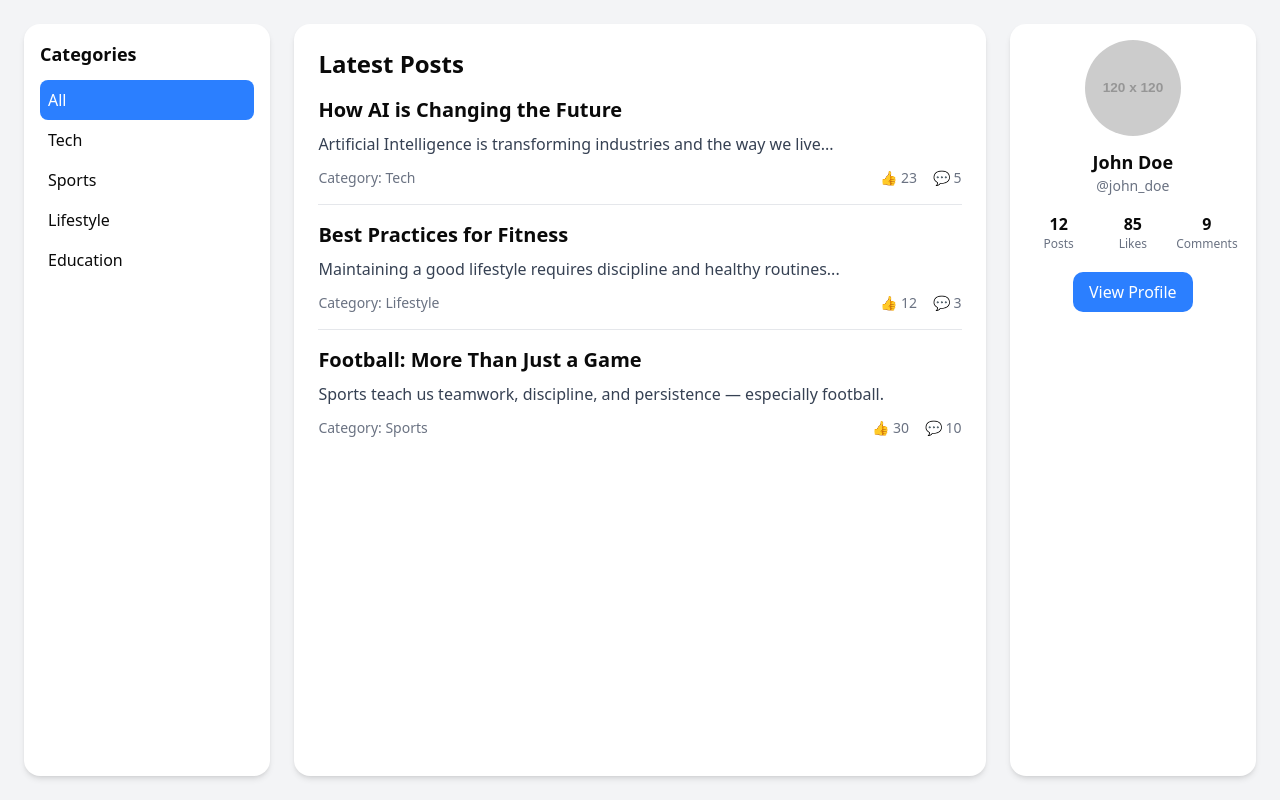
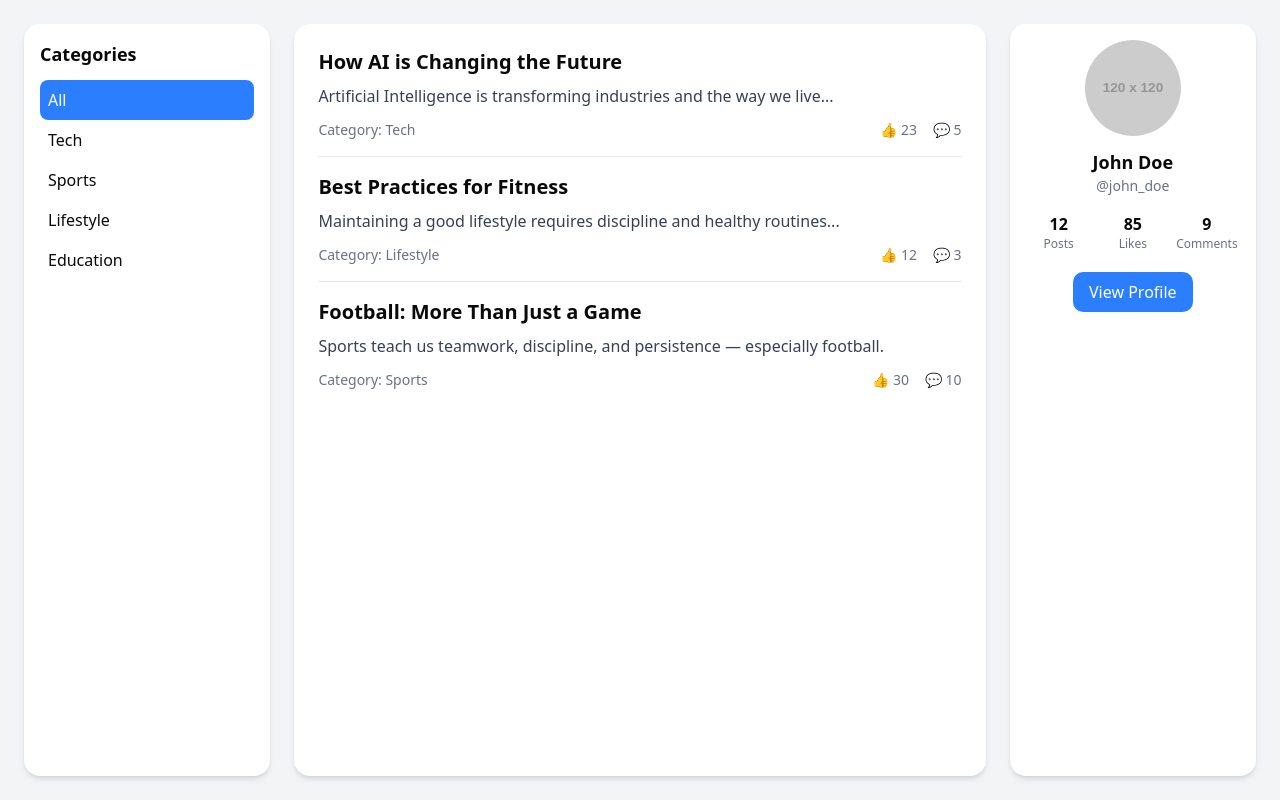
Before and after one commit to Semicolon-Product/maar-frontend, a React (Vite) app: page /blog in a window 1280 px wide. Built offline with nearby package versions, Linux system fonts and the light colour scheme.

Commit message:
fix: enhance Blog component styling for dark mode support and add sitemap.xml

```diff
--- a/src/components/Blog.tsx
+++ b/src/components/Blog.tsx
@@ -42,9 +42,9 @@ const Blog = () => {
       : blogs.filter((b) => b.category === selectedCategory);
 
   return (
-    <div className="flex w-full min-h-screen bg-gray-100 p-6 gap-6">
+    <div className="flex w-full min-h-screen bg-gray-100 dark:bg-gray-800 p-6 gap-6">
       {/* Left Sidebar - Categories */}
-      <aside className="w-1/5 bg-white p-4 rounded-2xl shadow-md">
+      <aside className="w-1/5 bg-white p-4 rounded-2xl shadow-md dark:bg-gray-900">
         <h2 className="text-lg font-semibold mb-3">Categories</h2>
         <ul>
           {categories.map((cat) => (
@@ -64,8 +64,8 @@ const Blog = () => {
       </aside>
 
       {/* Middle Section - Blog Feed */}
-      <main className="flex-1 bg-white p-6 rounded-2xl shadow-md">
-        <h2 className="text-2xl font-bold mb-4">Latest Posts</h2>
+      <main className="flex-1 bg-white p-6 rounded-2xl shadow-md dark:bg-gray-900">
+       {/*  <h2 className="text-2xl font-bold mb-4">Latest Posts</h2> */}
         {filteredBlogs.map((blog) => (
           <div
             key={blog.id}
@@ -89,7 +89,7 @@ const Blog = () => {
       </main>
 
       {/* Right Sidebar - Profile */}
-      <aside className="w-1/5 bg-white p-4 rounded-2xl shadow-md text-center">
+      <aside className="w-1/5 bg-white p-4 rounded-2xl shadow-md text-center dark:bg-gray-900">
         <img
           src="https://via.placeholder.com/120"
           alt="Profile"
```
Also changed, not shown: 1 other file (tests, documents, lock files or other folders).
